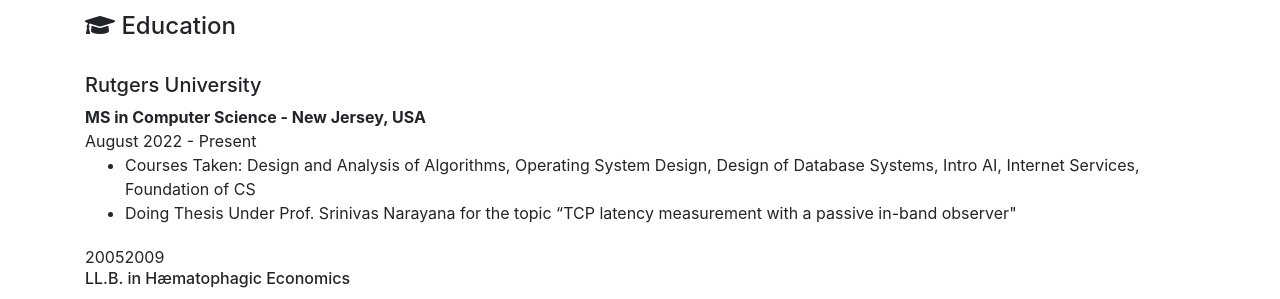
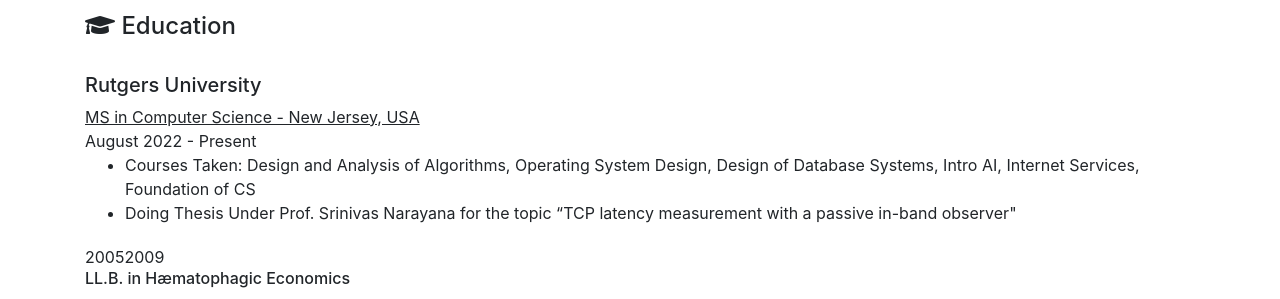
Before and after one commit to anirag2000/anirag2000.github.io, a Jekyll site: the page built from _pages/resume.md, in a window 1280 px wide. Shown: the part 225-524 px from the top of the page. Built offline with Jekyll 4.4.1, drawn with Linux system fonts in a browser that asks for light colours; nearby versions of some CDN libraries.

```diff
--- a/_layouts/resume.html
+++ b/_layouts/resume.html
@@ -26,7 +26,7 @@
             <div class="details">
             <header>
                 <h5>Rutgers University</h6>
-                <span class="place"><b>MS in Computer Science - New Jersey, USA</b></span>
+                <span class="place"><u>MS in Computer Science - New Jersey, USA</u></span>
                 <br>
                 <span>August 2022 - </span><span>Present</span>
 
```
